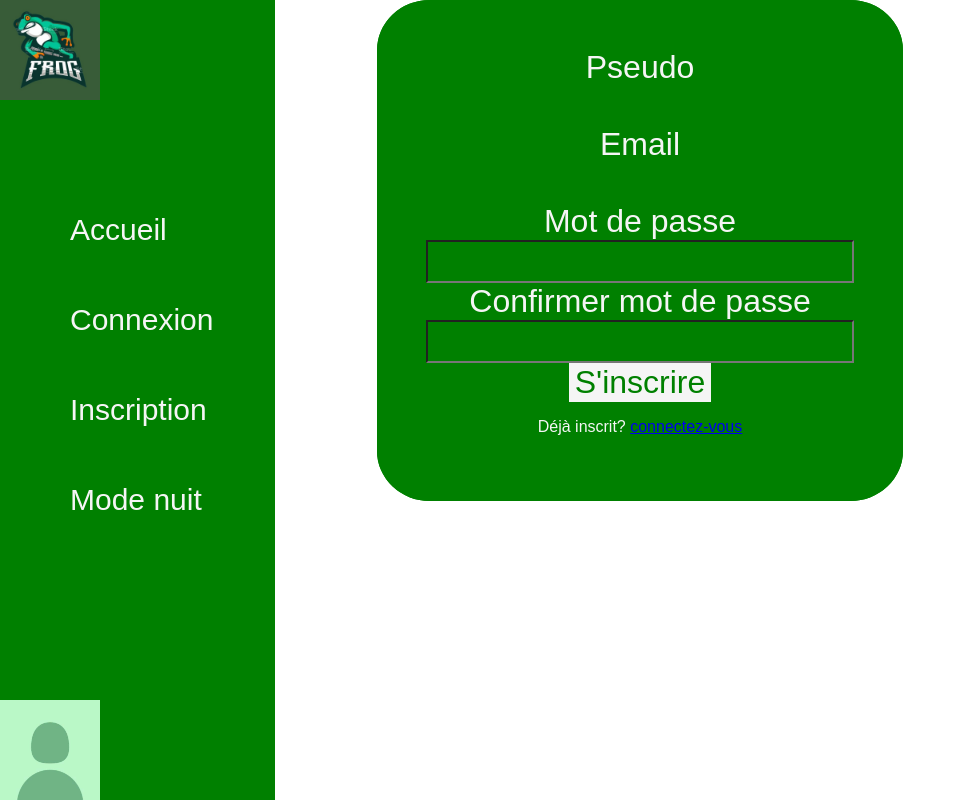
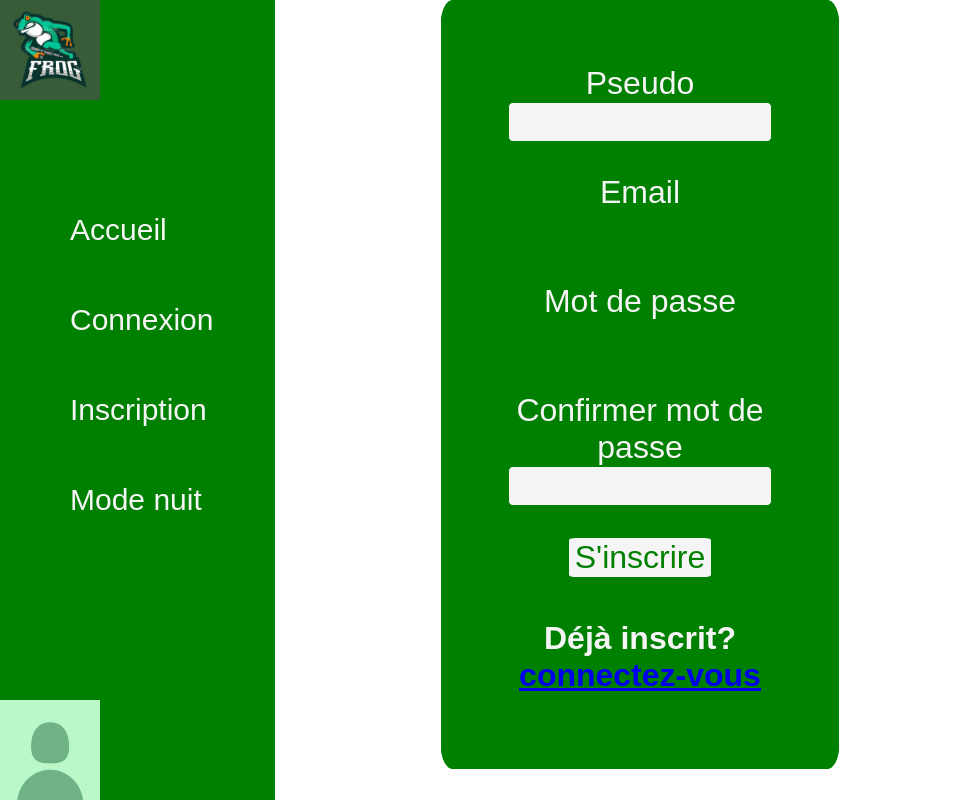
Before and after one commit to Xehant/toad, a PHP site: page /user/register.php in a window 1280 px wide. Shown: the whole page, without its empty margins (0-966 px from the left). Run offline with PHP 8.4, Linux system fonts and the light colour scheme; some libraries are stand-ins or nearby versions.

Commit message:
css pour fieldset changé

```diff
--- a/include/style.css
+++ b/include/style.css
@@ -10,13 +10,14 @@
     z-index: 1;
 margin: auto;
     border: 1px solid green;
-    border-radius: 10%;
+    border-radius: 3%;
     max-width: 300px;
     padding: 3em;
     font-size: 1em;
     color: #f5f5f5;
     background-color: green;
     text-align: center;
+    align-items: center;
 }
 
 fieldset label, fieldset input {
@@ -187,7 +188,7 @@
     border: none;
 }
 /* Styles généraux pour les champs de saisie */
-input[type="text"] {
+input[type="text"], input[type="password"] {
     padding: 10px;
     border: 1px solid green; /* Couleur verte */
     border-radius: 5px;
@@ -196,26 +197,32 @@
     box-shadow: none;
     transition: border-color 0.3s;
 }
-
+input[type="submit"]{
+border-radius: 5%;
+}
+.form-group input#rmdp, .form-group input#nom {
+    background-color: #f5f5f5;
+    color: #333;/* Couleur du texte pour ce champ */
+}
 /* Style au survol */
-input[type="text"]:hover {
+input[type="text"]:hover , input[type="password"]:hover {
     border-color: green; /* Couleur verte légèrement plus foncée au survol */
 }
 
 /* Style au focus (lorsqu'il est cliqué) */
-input[type="text"]:focus {
+input[type="text"]:focus, input[type="password"]:focus {
     outline: none;
     border-color: green;
     box-shadow: 0 0 5px rgba(68, 175, 73, 0.5); /* Ombre légère */
 }
 
 /* Style pour les champs en erreur */
-input[type="text"].error {
+input[type="text"].error, input[type="password"].error {
     border-color: #FF5722; /* Couleur orange pour les erreurs */
 }
 
 /* Style pour les champs valides */
-input[type="text"].valid {
+input[type="text"].valid, input[type="password"].valid {
     border-color: green; /* Couleur verte pour les champs valides */
 }
 
--- a/user/register.php
+++ b/user/register.php
@@ -18,28 +18,27 @@
         <?php if(isset($champ)): ?>
             <?= $champ;?>
             <?php endif;?>
-
-        <div class=from-group>
+            <div class="form-group">
     <label for="nom">Pseudo</label>
     <input type="text" name="nom" id="nom" class="form-control">
 </div>
-            <div class=from-group>
+<div class="form-group">
     <label for="email">Email</label>
     <input type="text" name="email" id="email" class="form-control">
 </div>
-            <div class=from-group>
+<div class="form-group">
     <label for="mdp">Mot de passe</label>
     <input type="password" name="mdp" id="mdp" class="form-control">
 </div>
-            <div class=from-group>
+<div class="form-group">
     <label for="rmdp">Confirmer mot de passe</label>
     <input type="password" name="rmdp" id="rmdp" class="form-control">
 </div>
-            <div class=from-group>
+<div class="form-group">
     <input type="submit" class="submit" name="inscrire" value="S'inscrire">
 </div>
-        </div>
-        <p class="log">Déjà inscrit? <a href="login.php">connectez-vous</a></p>
+
+        <h2 class="log">Déjà inscrit? <a href="login.php">connectez-vous</a></h2>
     </form>
         </fieldset>
 <?php include("../include/footer.php");?>
```
Lines whose indentation alone changed are shown as unchanged.
